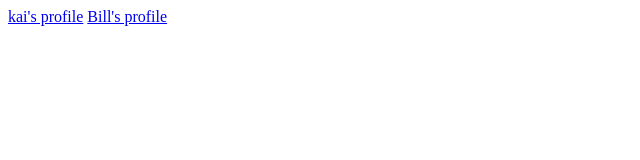
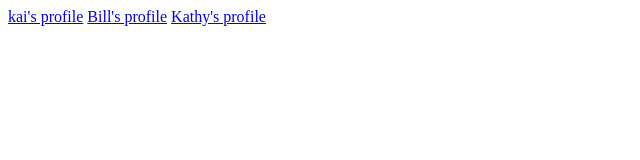
Before and after one commit to jiangren-mel-react-001/Group-A-MyPage, a plain HTML site: page index.html in a window 1280 px wide. Shown: the whole page, without its empty margins (0-640 px from the left). Drawn offline with Linux system fonts and the light colour scheme.

Commit message:
update kathy html

```diff
--- a/index.html
+++ b/index.html
@@ -7,5 +7,6 @@
   <body>
     <a href="kai.html" >kai's profile</a>
     <a href="Bill_Personal_Website">Bill's profile</a>
+    <a href="kathyFirst.html">Kathy's profile</a>
   </body>
 </html>
```
